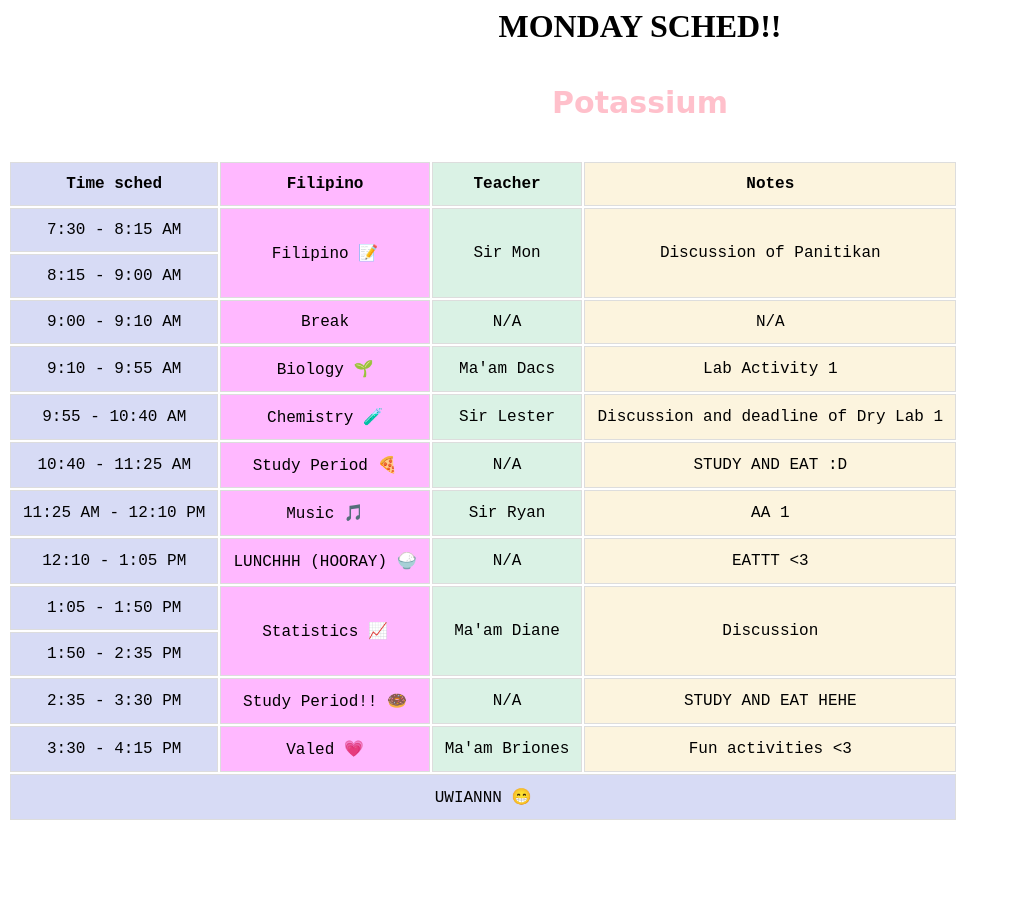
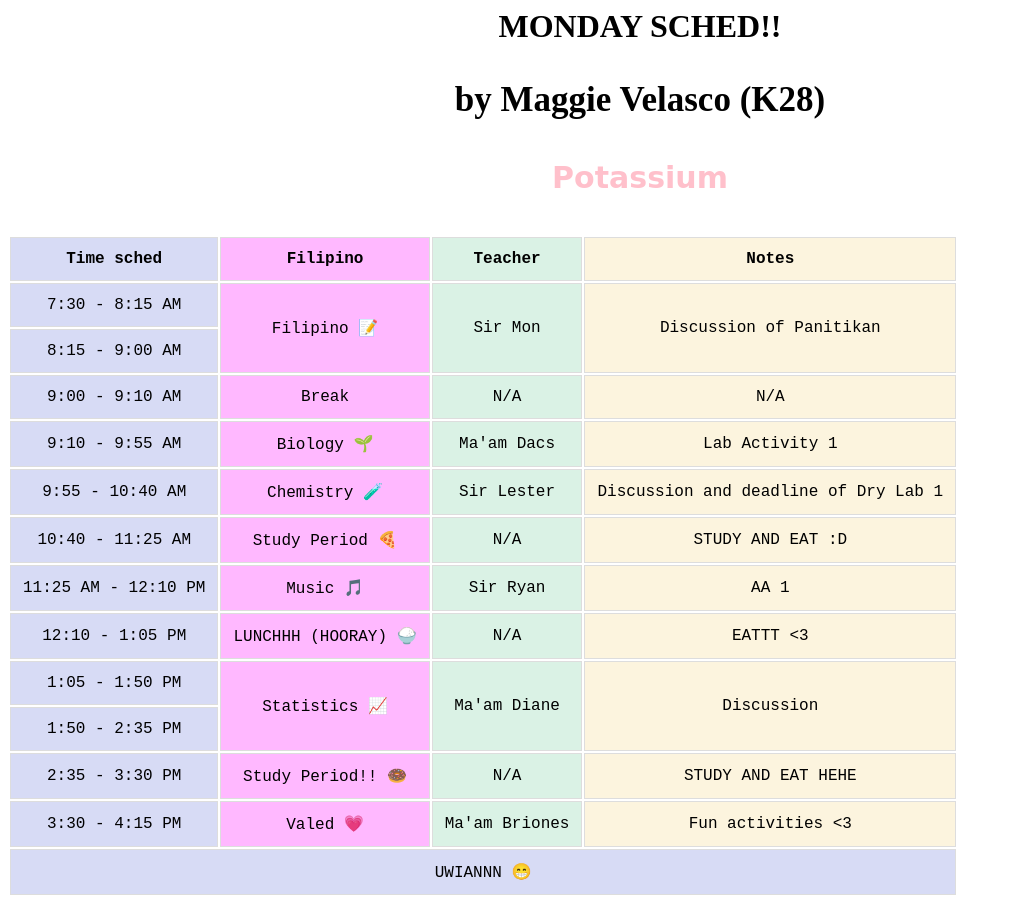
Before and after one commit to maggie-velasco/CS3_2nd-Qtr-Portfolio, a plain HTML site: page mondie.html in a window 1280 px wide. Shown: the whole page, without its empty margins (0-1009 px from the left). Before the commit the page ends 830 px from the top, so only its background shows below. Drawn offline with Linux system fonts and the light colour scheme.

Commit message:
Update mondie.html

```diff
--- a/mondie.html
+++ b/mondie.html
@@ -5,6 +5,7 @@
   </head>
   <body>
     <h1>MONDAY SCHED!!</h1>
+    <h3>by Maggie Velasco (K28)</h3>
     <h4>Potassium</h4>
     <table>
       <colgroup>
@@ -120,6 +121,10 @@
     text-align: center;
     font-family: "Times New Roman", Serif;
   }
+  h3 {
+    text-align: center;
+    font-size: 35px;
+  }
   h4 {
     text-align: center;
     color: pink;
```
